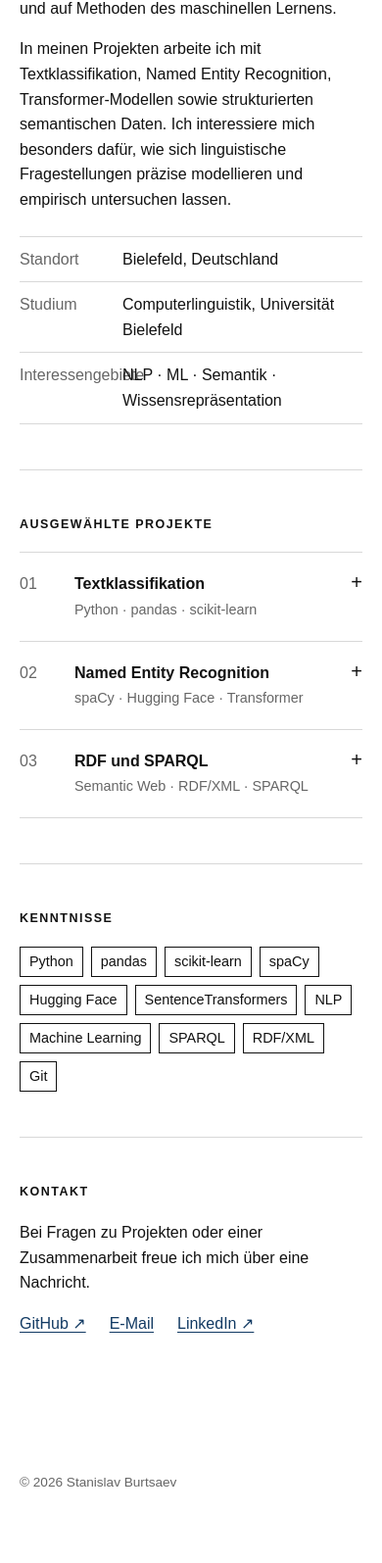
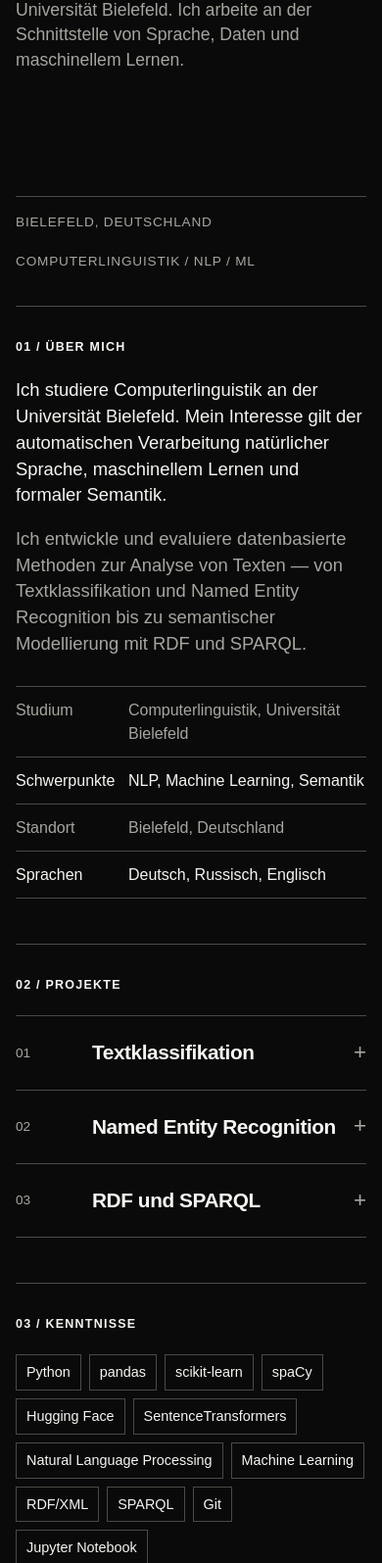
Before and after one commit to stanislavburtsaev/stanislavburtsaev.github.io, a plain HTML site: page index.html in a window 390 px wide. Shown: the part 405-2000 px from the top of the page at 98% size. Before the commit the page ends 1962 px from the top, so only its background shows below. Drawn offline with Linux system fonts and the light colour scheme.

Commit message:
Update index.html

```diff
--- a/index.html
+++ b/index.html
@@ -3,17 +3,19 @@
 <head>
   <meta charset="utf-8">
   <meta name="viewport" content="width=device-width, initial-scale=1">
-  <meta name="description" content="Portfolio von Stanislav Burtsaev — Computational Linguistics, NLP und Machine Learning">
+
+  <meta name="description"
+        content="Portfolio von Stanislav Burtsaev — Computerlinguistik, NLP und Machine Learning">
+
   <title>Stanislav Burtsaev — Portfolio</title>
 
   <style>
     :root {
-      --text: #111111;
-      --muted: #666666;
-      --line: #d8d8d8;
-      --background: #ffffff;
-      --accent: #123a63;
-      --content-width: 880px;
+      --black: #0a0a0a;
+      --white: #f5f5f2;
+      --gray: #a6a6a0;
+      --line: #4a4a46;
+      --max-width: 1100px;
     }
 
     * {
@@ -26,119 +28,149 @@
 
     body {
       margin: 0;
-      background: var(--background);
-      color: var(--text);
+      background: var(--black);
+      color: var(--white);
       font-family: Arial, Helvetica, sans-serif;
       font-size: 16px;
-      line-height: 1.6;
+      line-height: 1.45;
     }
 
     a {
-      color: var(--accent);
-      text-underline-offset: 3px;
-      text-decoration-thickness: 1px;
+      color: var(--white);
+      text-decoration-color: var(--gray);
+      text-underline-offset: 4px;
     }
 
     a:hover {
-      color: var(--text);
+      color: var(--gray);
     }
 
     .container {
-      width: min(calc(100% - 40px), var(--content-width));
+      width: min(calc(100% - 48px), var(--max-width));
       margin: 0 auto;
     }
 
     header {
-      border-bottom: 1px solid var(--line);
-      padding: 28px 0 24px;
+      min-height: 100vh;
+      display: flex;
+      flex-direction: column;
+      justify-content: space-between;
+      padding: 28px 0 36px;
     }
 
-    .topline {
+    .topbar {
       display: flex;
       justify-content: space-between;
-      align-items: baseline;
-      gap: 24px;
+      align-items: center;
+      padding-bottom: 16px;
+      border-bottom: 1px solid var(--line);
+      font-size: 0.82rem;
+      letter-spacing: 0.08em;
+      text-transform: uppercase;
     }
 
-    .name {
+    .topbar p {
       margin: 0;
-      font-size: clamp(1.75rem, 5vw, 2.8rem);
-      font-weight: 700;
-      letter-spacing: -0.05em;
-      line-height: 1;
     }
 
     nav {
       display: flex;
-      flex-wrap: wrap;
-      gap: 14px;
-      font-size: 0.92rem;
+      gap: 18px;
     }
 
     nav a {
-      color: var(--text);
       text-decoration: none;
     }
 
     nav a:hover {
       text-decoration: underline;
-      text-underline-offset: 4px;
     }
 
-    .subtitle {
-      max-width: 650px;
-      margin: 20px 0 0;
-      color: var(--muted);
-      font-size: 1.05rem;
+    .hero {
+      padding: 90px 0;
+    }
+
+    h1 {
+      max-width: 1000px;
+      margin: 0;
+      font-size: clamp(3.5rem, 11vw, 10rem);
+      font-weight: 700;
+      letter-spacing: -0.09em;
+      line-height: 0.82;
+      text-transform: uppercase;
+    }
+
+    .hero-text {
+      width: min(100%, 580px);
+      margin: 44px 0 0 auto;
+      color: var(--gray);
+      font-size: clamp(1.1rem, 2vw, 1.45rem);
+    }
+
+    .hero-footer {
+      display: flex;
+      justify-content: space-between;
+      gap: 20px;
+      padding-top: 16px;
+      border-top: 1px solid var(--line);
+      color: var(--gray);
+      font-size: 0.85rem;
+      text-transform: uppercase;
+      letter-spacing: 0.06em;
     }
 
     main {
-      padding: 52px 0 72px;
+      padding-bottom: 100px;
     }
 
     section {
-      padding: 0 0 46px;
-    }
-
-    section + section {
+      display: grid;
+      grid-template-columns: 220px 1fr;
+      gap: 30px;
+      padding: 42px 0 64px;
       border-top: 1px solid var(--line);
-      padding-top: 46px;
     }
 
     h2 {
-      margin: 0 0 18px;
+      margin: 0;
       font-size: 0.78rem;
       font-weight: 700;
-      letter-spacing: 0.12em;
+      letter-spacing: 0.1em;
       text-transform: uppercase;
     }
 
-    p {
-      max-width: 720px;
-      margin: 0 0 16px;
+    .section-content {
+      max-width: 750px;
     }
 
-    .facts {
+    .section-content p {
+      margin: 0 0 18px;
+      font-size: 1.15rem;
+    }
+
+    .section-content p:last-child {
+      margin-bottom: 0;
+    }
+
+    .muted {
+      color: var(--gray);
+    }
+
+    .info-grid {
       display: grid;
-      grid-template-columns: 145px 1fr;
-      max-width: 600px;
-      margin: 24px 0 0;
+      grid-template-columns: 1fr 1fr;
+      gap: 0;
+      margin-top: 30px;
       border-top: 1px solid var(--line);
     }
 
-    .facts dt,
-    .facts dd {
-      margin: 0;
-      padding: 10px 0;
+    .info-grid div {
+      padding: 15px 0;
       border-bottom: 1px solid var(--line);
     }
 
-    .facts dt {
-      color: var(--muted);
-    }
-
-    .facts dd {
-      font-weight: 500;
+    .info-grid div:nth-child(odd) {
+      color: var(--gray);
     }
 
     .project {
@@ -151,114 +183,161 @@
 
     summary {
       display: grid;
-      grid-template-columns: 76px 1fr auto;
-      align-items: baseline;
+      grid-template-columns: 60px 1fr auto;
       gap: 18px;
+      align-items: center;
       cursor: pointer;
+      padding: 22px 0;
       list-style: none;
-      padding: 19px 0;
     }
 
     summary::-webkit-details-marker {
       display: none;
     }
 
-    summary::before {
-      content: "+";
-      grid-column: 3;
-      grid-row: 1;
-      font-size: 1.25rem;
+    .project-number {
+      color: var(--gray);
+      font-size: 0.85rem;
+      font-variant-numeric: tabular-nums;
+    }
+
+    .project-name {
+      font-size: 1.3rem;
+      font-weight: 700;
+      letter-spacing: -0.02em;
+    }
+
+    .project-toggle {
+      color: var(--gray);
+      font-size: 1.4rem;
       line-height: 1;
     }
 
-    details[open] summary::before {
+    details[open] .project-toggle::after {
       content: "−";
     }
 
-    .project-number {
-      color: var(--muted);
-      font-variant-numeric: tabular-nums;
-    }
-
-    .project-title {
-      font-weight: 700;
+    details:not([open]) .project-toggle::after {
+      content: "+";
     }
 
     .project-content {
-      max-width: 720px;
-      padding: 0 38px 24px 94px;
+      display: grid;
+      grid-template-columns: 60px 1fr;
+      gap: 18px;
+      padding: 0 0 28px;
+    }
+
+    .project-description {
+      grid-column: 2;
+      max-width: 600px;
     }
 
     .project-meta {
-      color: var(--muted);
+      margin: 20px 0;
+      color: var(--gray);
       font-size: 0.9rem;
     }
 
-    .project-link {
+    .github-link {
       display: inline-block;
-      margin-top: 7px;
+      border: 1px solid var(--white);
+      padding: 10px 14px;
+      font-size: 0.85rem;
       font-weight: 700;
+      letter-spacing: 0.04em;
+      text-decoration: none;
+      text-transform: uppercase;
+    }
+
+    .github-link:hover {
+      background: var(--white);
+      color: var(--black);
     }
 
     .skills {
       display: flex;
       flex-wrap: wrap;
       gap: 8px;
-      max-width: 760px;
     }
 
     .skill {
-      border: 1px solid var(--text);
-      padding: 3px 9px;
+      padding: 7px 10px;
+      border: 1px solid var(--line);
       font-size: 0.9rem;
     }
 
-    .contact-links {
-      display: flex;
-      flex-wrap: wrap;
-      gap: 10px 24px;
+    .contact-list {
+      display: grid;
+      gap: 12px;
+      font-size: 1.15rem;
     }
 
     footer {
-      padding: 20px 0 34px;
-      color: var(--muted);
-      font-size: 0.85rem;
+      padding: 25px 0 42px;
+      border-top: 1px solid var(--line);
+      color: var(--gray);
+      font-size: 0.82rem;
+      letter-spacing: 0.06em;
+      text-transform: uppercase;
     }
 
-    @media (max-width: 600px) {
-      .topline {
+    @media (max-width: 720px) {
+      .container {
+        width: min(calc(100% - 32px), var(--max-width));
+      }
+
+      header {
+        min-height: 85vh;
+      }
+
+      .topbar,
+      .hero-footer {
         align-items: flex-start;
         flex-direction: column;
-        gap: 18px;
       }
 
-      main {
-        padding-top: 36px;
+      .topbar {
+        gap: 14px;
       }
 
-      .facts {
-        grid-template-columns: 105px 1fr;
+      section {
+        grid-template-columns: 1fr;
+        gap: 22px;
+        padding: 32px 0 46px;
       }
 
-      summary {
-        grid-template-columns: 46px 1fr auto;
-        gap: 10px;
+      .info-grid {
+        grid-template-columns: 115px 1fr;
+      }
+
+      .info-grid div {
+        display: contents;
+      }
+
+      .info-grid span {
+        padding: 12px 0;
+        border-bottom: 1px solid var(--line);
       }
 
       .project-content {
-        padding: 0 0 24px 56px;
+        grid-template-columns: 1fr;
+        padding-left: 78px;
+      }
+
+      .project-description {
+        grid-column: auto;
       }
     }
   </style>
 </head>
 
 <body>
-  <header>
-    <div class="container">
-      <div class="topline">
-        <h1 class="name">Stanislav Burtsaev</h1>
+  <header class="container">
+    <div class="topbar">
+      <p>Portfolio / 2026</p>
 
-        <nav aria-label="Seitennavigation">
+      <nav aria-label="Navigation">
         <a href="#ueber-mich">Über mich</a>
         <a href="#projekte">Projekte</a>
         <a href="#kenntnisse">Kenntnisse</a>
@@ -266,69 +345,95 @@
       </nav>
     </div>
 
-      <p class="subtitle">
-        Student der Computerlinguistik in Bielefeld.
-        Interessen: Natural Language Processing, Machine Learning,
-        formale Semantik und Semantic Web.
+    <div class="hero">
+      <h1>Stanislav<br>Burtsaev</h1>
+
+      <p class="hero-text">
+        Student der Computerlinguistik an der Universität Bielefeld.
+        Ich arbeite an der Schnittstelle von Sprache, Daten und
+        maschinellem Lernen.
       </p>
+    </div>
+
+    <div class="hero-footer">
+      <span>Bielefeld, Deutschland</span>
+      <span>Computerlinguistik / NLP / ML</span>
     </div>
   </header>
 
   <main class="container">
     <section id="ueber-mich">
-      <h2>Über mich</h2>
+      <h2>01 / Über mich</h2>
 
+      <div class="section-content">
         <p>
           Ich studiere Computerlinguistik an der Universität Bielefeld.
-        Mein Schwerpunkt liegt auf der computergestützten Analyse natürlicher
-        Sprache und auf Methoden des maschinellen Lernens.
+          Mein Interesse gilt der automatischen Verarbeitung natürlicher
+          Sprache, maschinellem Lernen und formaler Semantik.
         </p>
 
-      <p>
-        In meinen Projekten arbeite ich mit Textklassifikation, Named Entity
-        Recognition, Transformer-Modellen sowie strukturierten semantischen
-        Daten. Ich interessiere mich besonders dafür, wie sich linguistische
-        Fragestellungen präzise modellieren und empirisch untersuchen lassen.
+        <p class="muted">
+          Ich entwickle und evaluiere datenbasierte Methoden zur Analyse von
+          Texten — von Textklassifikation und Named Entity Recognition bis zu
+          semantischer Modellierung mit RDF und SPARQL.
         </p>
 
-      <dl class="facts">
-        <dt>Standort</dt>
-        <dd>Bielefeld, Deutschland</dd>
+        <div class="info-grid">
+          <div>
+            <span>Studium</span>
+            <span>Computerlinguistik, Universität Bielefeld</span>
+          </div>
 
-        <dt>Studium</dt>
-        <dd>Computerlinguistik, Universität Bielefeld</dd>
+          <div>
+            <span>Schwerpunkte</span>
+            <span>NLP, Machine Learning, Semantik</span>
+          </div>
 
-        <dt>Interessengebiete</dt>
-        <dd>NLP · ML · Semantik · Wissensrepräsentation</dd>
-      </dl>
+          <div>
+            <span>Standort</span>
+            <span>Bielefeld, Deutschland</span>
+          </div>
+
+          <div>
+            <span>Sprachen</span>
+            <span>Deutsch, Russisch, Englisch</span>
+          </div>
+        </div>
+      </div>
     </section>
 
     <section id="projekte">
-      <h2>Ausgewählte Projekte</h2>
+      <h2>02 / Projekte</h2>
 
+      <div class="section-content">
         <div class="project">
           <details>
             <summary>
               <span class="project-number">01</span>
-            <span>
-              <span class="project-title">Textklassifikation</span><br>
-              <span class="project-meta">Python · pandas · scikit-learn</span>
-            </span>
+              <span class="project-name">Textklassifikation</span>
+              <span class="project-toggle" aria-hidden="true"></span>
             </summary>
 
             <div class="project-content">
+              <div class="project-description">
                 <p>
-              Vergleich mehrerer Verfahren zur automatischen Klassifikation
-              von Texten. Der Schwerpunkt liegt auf Datenaufbereitung,
-              Merkmalsextraktion, Modellvergleich und Evaluation.
+                  Vergleich verschiedener Verfahren zur automatischen
+                  Klassifikation von Textdaten. Der Fokus liegt auf
+                  Datenaufbereitung, Modelltraining, Evaluation und
+                  nachvollziehbarer Fehleranalyse.
                 </p>
 
-            <a class="project-link"
-               href="https://github.com/stanislavburtsaev/DEIN-PROJEKT"
+                <p class="project-meta">
+                  Python / pandas / scikit-learn / Jupyter Notebook
+                </p>
+
+                <a class="github-link"
+                   href="https://github.com/stanislavburtsaev/DEIN-REPOSITORY"
                    target="_blank"
                    rel="noopener noreferrer">
-              Zum GitHub-Repository ↗
+                  Repository öffnen ↗
                 </a>
+              </div>
             </div>
           </details>
         </div>
@@ -337,25 +442,30 @@
           <details>
             <summary>
               <span class="project-number">02</span>
-            <span>
-              <span class="project-title">Named Entity Recognition</span><br>
-              <span class="project-meta">spaCy · Hugging Face · Transformer</span>
-            </span>
+              <span class="project-name">Named Entity Recognition</span>
+              <span class="project-toggle" aria-hidden="true"></span>
             </summary>
 
             <div class="project-content">
+              <div class="project-description">
                 <p>
-              Experiment mit Verfahren zur Erkennung benannter Entitäten in
-              Texten. Untersucht werden regelbasierte und modellbasierte
-              Ansätze sowie ihre Fehlerquellen.
+                  Untersuchung von Verfahren zur Erkennung benannter Entitäten
+                  in Texten. Das Projekt vergleicht regelbasierte Ansätze mit
+                  vortrainierten Sprachmodellen und dokumentiert typische
+                  Fehlerfälle.
                 </p>
 
-            <a class="project-link"
-               href="https://github.com/stanislavburtsaev/DEIN-PROJEKT"
+                <p class="project-meta">
+                  Python / spaCy / Hugging Face / Transformer-Modelle
+                </p>
+
+                <a class="github-link"
+                   href="https://github.com/stanislavburtsaev/DEIN-REPOSITORY"
                    target="_blank"
                    rel="noopener noreferrer">
-              Zum GitHub-Repository ↗
+                  Repository öffnen ↗
                 </a>
+              </div>
             </div>
           </details>
         </div>
@@ -364,54 +474,66 @@
           <details>
             <summary>
               <span class="project-number">03</span>
-            <span>
-              <span class="project-title">RDF und SPARQL</span><br>
-              <span class="project-meta">Semantic Web · RDF/XML · SPARQL</span>
-            </span>
+              <span class="project-name">RDF und SPARQL</span>
+              <span class="project-toggle" aria-hidden="true"></span>
             </summary>
 
             <div class="project-content">
+              <div class="project-description">
                 <p>
-              Modellierung und Abfrage strukturierter Daten mit RDF und SPARQL.
-              Das Projekt verbindet Wissensrepräsentation mit linguistischen
-              oder historischen Forschungsfragen.
+                  Modellierung und Abfrage strukturierter Wissensdaten. Im
+                  Mittelpunkt stehen RDF, RDF/XML und SPARQL sowie ihre
+                  Anwendung auf sprachwissenschaftliche oder historische Daten.
                 </p>
 
-            <a class="project-link"
-               href="https://github.com/stanislavburtsaev/DEIN-PROJEKT"
+                <p class="project-meta">
+                  RDF / RDF/XML / SPARQL / Wissensrepräsentation
+                </p>
+
+                <a class="github-link"
+                   href="https://github.com/stanislavburtsaev/DEIN-REPOSITORY"
                    target="_blank"
                    rel="noopener noreferrer">
-              Zum GitHub-Repository ↗
+                  Repository öffnen ↗
                 </a>
               </div>
+            </div>
           </details>
+        </div>
       </div>
     </section>
 
     <section id="kenntnisse">
-      <h2>Kenntnisse</h2>
+      <h2>03 / Kenntnisse</h2>
 
-      <div class="skills" aria-label="Technische Kenntnisse">
+      <div class="section-content">
+        <div class="skills">
           <span class="skill">Python</span>
           <span class="skill">pandas</span>
           <span class="skill">scikit-learn</span>
           <span class="skill">spaCy</span>
           <span class="skill">Hugging Face</span>
           <span class="skill">SentenceTransformers</span>
-        <span class="skill">NLP</span>
+          <span class="skill">Natural Language Processing</span>
           <span class="skill">Machine Learning</span>
+          <span class="skill">RDF/XML</span>
           <span class="skill">SPARQL</span>
-        <span class="skill">RDF/XML</span>
           <span class="skill">Git</span>
+          <span class="skill">Jupyter Notebook</span>
+        </div>
       </div>
     </section>
 
     <section id="kontakt">
-      <h2>Kontakt</h2>
+      <h2>04 / Kontakt</h2>
 
-      <p>Bei Fragen zu Projekten oder einer Zusammenarbeit freue ich mich über eine Nachricht.</p>
+      <div class="section-content">
+        <p>
+          Bei Fragen zu meinen Projekten oder einer möglichen Zusammenarbeit
+          freue ich mich über eine Nachricht.
+        </p>
 
-      <div class="contact-links">
+        <div class="contact-list">
           <a href="https://github.com/stanislavburtsaev"
              target="_blank"
              rel="noopener noreferrer">
@@ -419,7 +541,7 @@
           </a>
 
           <a href="mailto:DEINE-EMAIL@beispiel.de">
-          E-Mail
+            E-Mail schreiben ↗
           </a>
 
           <a href="https://www.linkedin.com/in/DEIN-PROFIL"
@@ -428,11 +550,12 @@
             LinkedIn ↗
           </a>
         </div>
+      </div>
     </section>
   </main>
 
   <footer class="container">
-    © 2026 Stanislav Burtsaev
+    © 2026 Stanislav Burtsaev / Bielefeld, Deutschland
   </footer>
 </body>
 </html>
```
Lines whose indentation alone changed are shown as unchanged.
